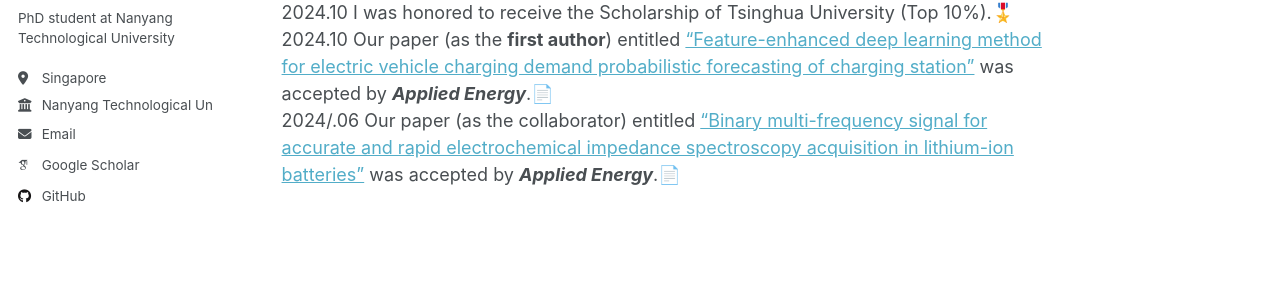
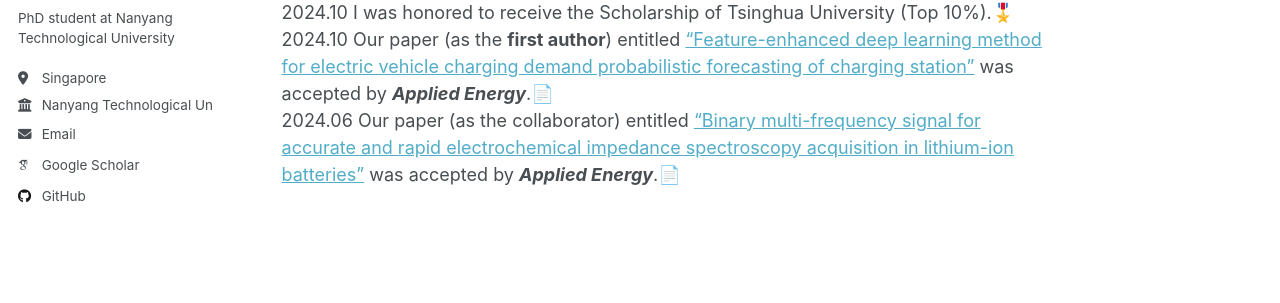
Before and after one commit to tingweicao/tingweicao.github.io, a Jekyll site: the page built from _pages/about.md, in a window 1280 px wide and 900 px high, scrolled down 1135 px. Shown: the part 308-611 px from the top of the window. Built offline with Jekyll 4.4.1, drawn with Linux system fonts in a browser that asks for light colours; some web fonts are replaced; a script that is not in the unit is left out.

```diff
--- a/_pages/about.md
+++ b/_pages/about.md
@@ -38,4 +38,4 @@ News
 2024.11 Our paper (as the collaborator) entitled ["Generative learning assisted state-of-health estimation for sustainable battery recycling with random retirement conditions"](https://www.nature.com/articles/s41467-024-54454-0) was accepted by ***Nature Communications***.📄
 2024.10 I was honored to receive the Scholarship of Tsinghua University (Top 10%).🎖️
 2024.10 Our paper (as the **first author**) entitled ["Feature-enhanced deep learning method for electric vehicle charging demand probabilistic forecasting of charging station"](https://www.sciencedirect.com/science/article/abs/pii/S0306261924011346) was accepted by ***Applied Energy***.📄
-2024/.06 Our paper (as the collaborator) entitled ["Binary multi-frequency signal for accurate and rapid electrochemical impedance spectroscopy acquisition in lithium-ion batteries"](https://www.sciencedirect.com/science/article/abs/pii/S0306261924006044) was accepted by ***Applied Energy***.📄
+2024.06 Our paper (as the collaborator) entitled ["Binary multi-frequency signal for accurate and rapid electrochemical impedance spectroscopy acquisition in lithium-ion batteries"](https://www.sciencedirect.com/science/article/abs/pii/S0306261924006044) was accepted by ***Applied Energy***.📄
```
